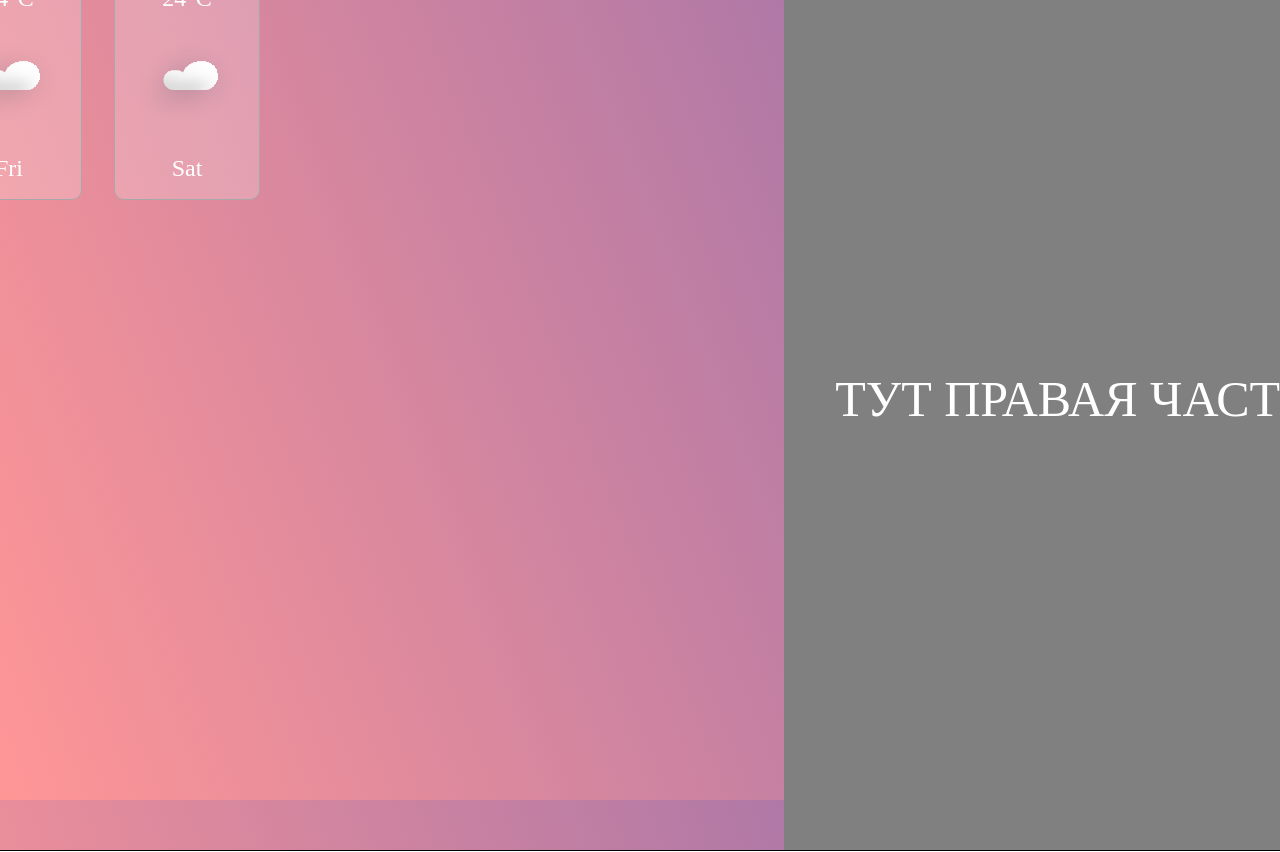
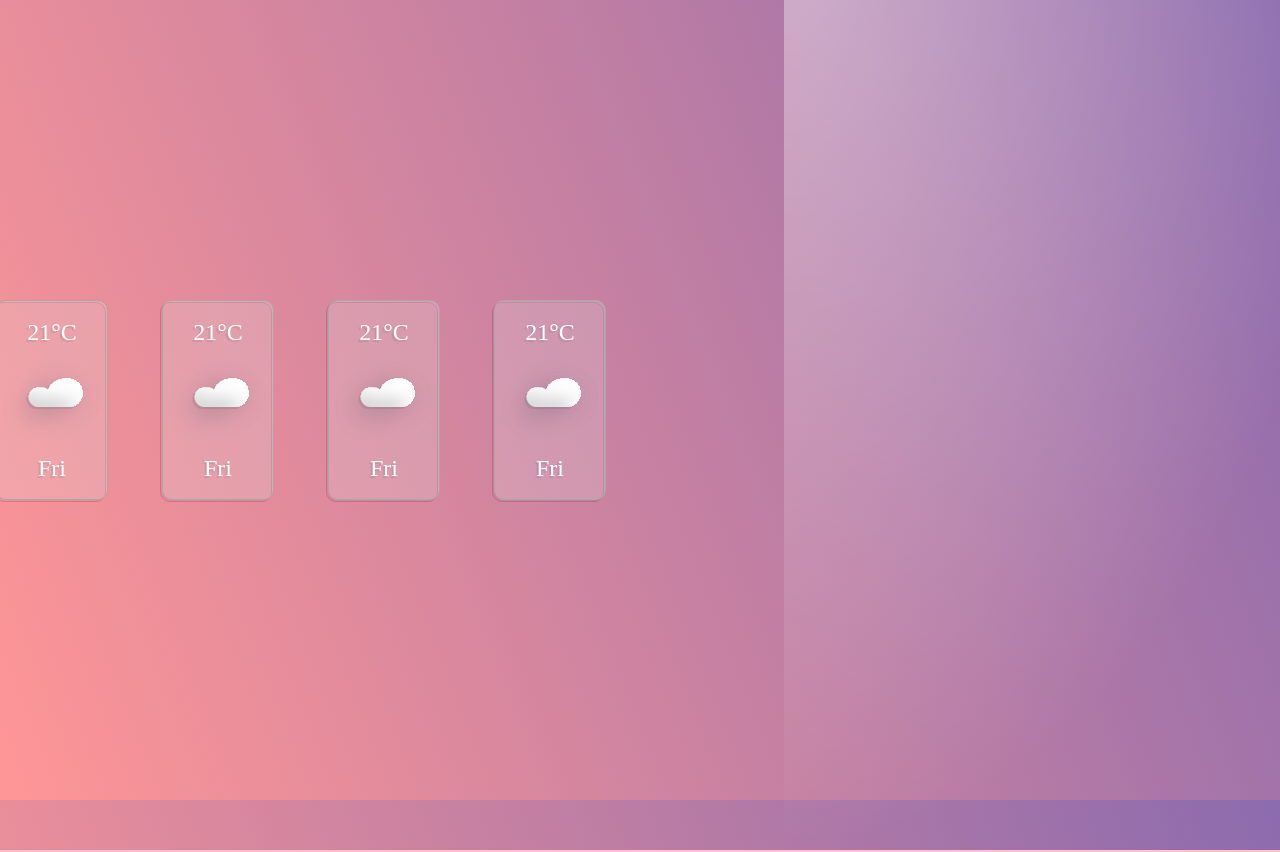
Before and after one commit to SVDGTL/weather, a React (Create React App) app: page / in a window 1280 px wide. Shown: the top 852 px of the page. Built offline with nearby package versions, Linux system fonts and the light colour scheme.

Commit message:
feat: add Feed demo

```diff
--- a/src/components/App/index.jsx
+++ b/src/components/App/index.jsx
@@ -1,16 +1,13 @@
-import Card from "../Card";
+import Feed from "../Feed";
 import { Main, Aside } from "./style";
-
-export { Main, Aside };
 
 function App() {
   return (
     <>
       <Main>
-        <Card temp="24°C" day="Fri" />
-        <Card temp="24°C" day="Sat" />
+        <Feed />
       </Main>
-      <Aside>ТУТ ПРАВАЯ ЧАСТЬ</Aside>
+      <Aside></Aside>
     </>
   );
 }
--- a/src/components/App/style.jsx
+++ b/src/components/App/style.jsx
@@ -10,11 +10,12 @@ const Aside = styled.aside`
   box-sizing: border-box;
   width: 576px;
   height: 100%;
-  display: flex;
-  align-items: center;
-  justify-content: center;
-  background-color: grey;
-  font-size: 50px;
+
+  background: radial-gradient(
+    100% 100% at 0% 0%,
+    rgba(255, 255, 255, 0.4) 0%,
+    rgba(255, 255, 255, 0) 100%
+  );
 `;
 
 export { Main, Aside };
--- a/src/components/Card/index.jsx
+++ b/src/components/Card/index.jsx
@@ -1,10 +1,10 @@
-import { Container, Text, Cloud } from "./style";
+import { Container, Text, DemoIcon } from "./style";
 
 function Card({ temp, day }) {
   return (
     <Container>
       <Text children={temp} />
-      <Cloud />
+      <DemoIcon />
       <Text children={day} />
     </Container>
   );
--- a/src/components/Card/style.jsx
+++ b/src/components/Card/style.jsx
@@ -1,12 +1,12 @@
 import styled from "styled-components";
 
-export const Container = styled.div`
+const Container = styled.div`
+  box-sizing: border-box;
+
   height: 12.5rem;
   width: 7rem;
 
   padding: 1rem;
-  margin: 1rem;
-
   border-radius: 0.625rem;
   border: 1px solid #a8a8a8;
 
@@ -16,9 +16,11 @@ export const Container = styled.div`
   flex-direction: column;
   justify-content: space-between;
   align-items: center;
+
+  filter: drop-shadow(-2px 2.26px 0.75px rgba(0, 0, 0, 0.15));
 `;
 
-export const Text = styled.p`
+const Text = styled.p`
   margin: 0;
   padding: 0;
 
@@ -30,7 +32,7 @@ export const Text = styled.p`
   text-align: center;
 `;
 
-export const Cloud = () => {
+const DemoIcon = () => {
   return (
     <svg
       width="111"
@@ -144,3 +146,5 @@ export const Cloud = () => {
     </svg>
   );
 };
+
+export { DemoIcon, Container, Text };
--- /dev/null
+++ b/src/components/Feed/index.jsx
@@ -0,0 +1,21 @@
+import Card from "../Card";
+import { Container } from "./style";
+
+const data = [
+  { temp: "21°C", day: "Fri" },
+  { temp: "21°C", day: "Fri" },
+  { temp: "21°C", day: "Fri" },
+  { temp: "21°C", day: "Fri" },
+];
+
+function Feed() {
+  return (
+    <Container>
+      {data.map((el) => (
+        <Card temp={el.temp} day={el.day} />
+      ))}
+    </Container>
+  );
+}
+
+export default Feed;
--- /dev/null
+++ b/src/components/Feed/style.jsx
@@ -0,0 +1,13 @@
+import styled from "styled-components";
+
+const Container = styled.section`
+  padding: 4.75rem;
+  padding-bottom: 3.875;
+  display: flex;
+  justify-content: space-between;
+  align-items: center;
+
+  gap: 54px;
+`;
+
+export { Container };
--- a/src/lib/styled.jsx
+++ b/src/lib/styled.jsx
@@ -39,7 +39,9 @@ export const Global = createGlobalStyle`
   }
 
   #root {
-    border: 1px solid black; // TODO: УДАЛИТЬ ПОТОМ
+    border: 2px solid pink; // TODO: УДАЛИТЬ ПОТОМ
+    border-radius: 0.625rem; // TODO: УДАЛИТЬ ПОТОМ
+
     width: 1440px;
     height: 900px;
     display: flex;
```
